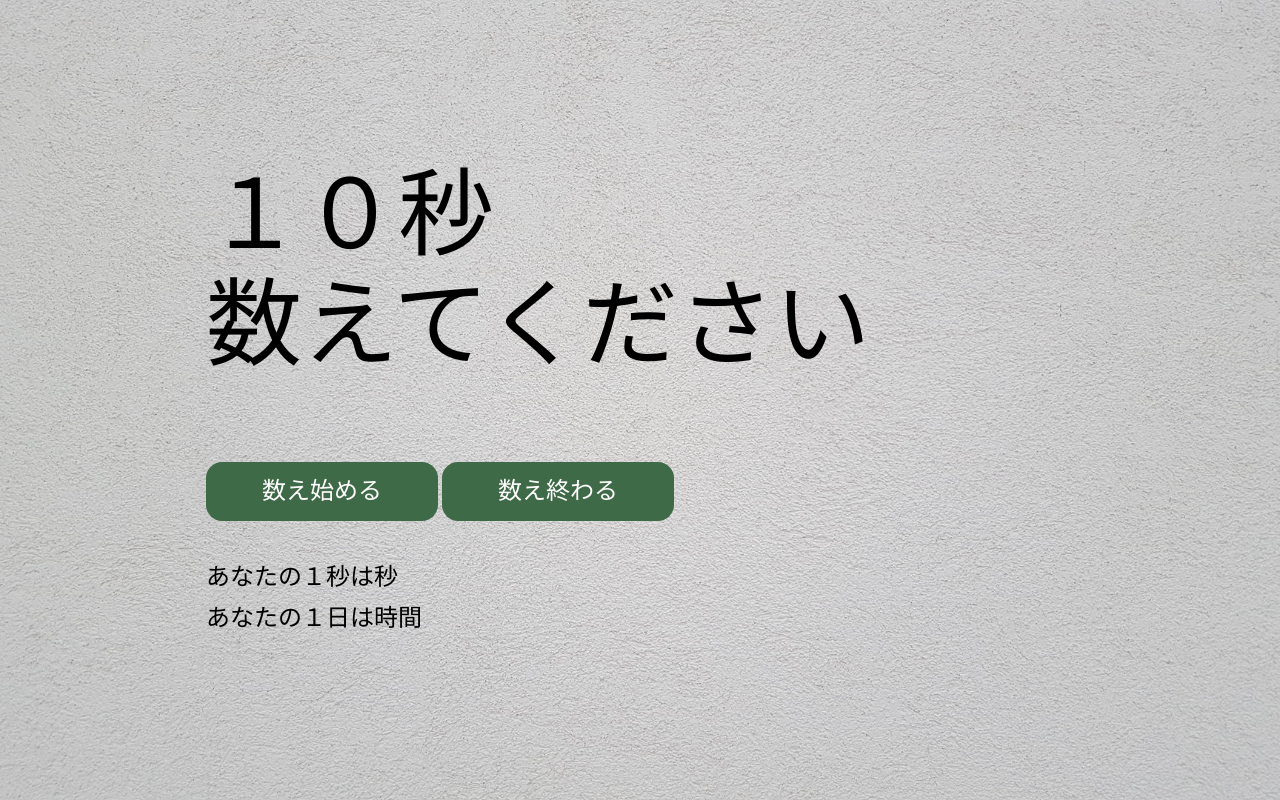
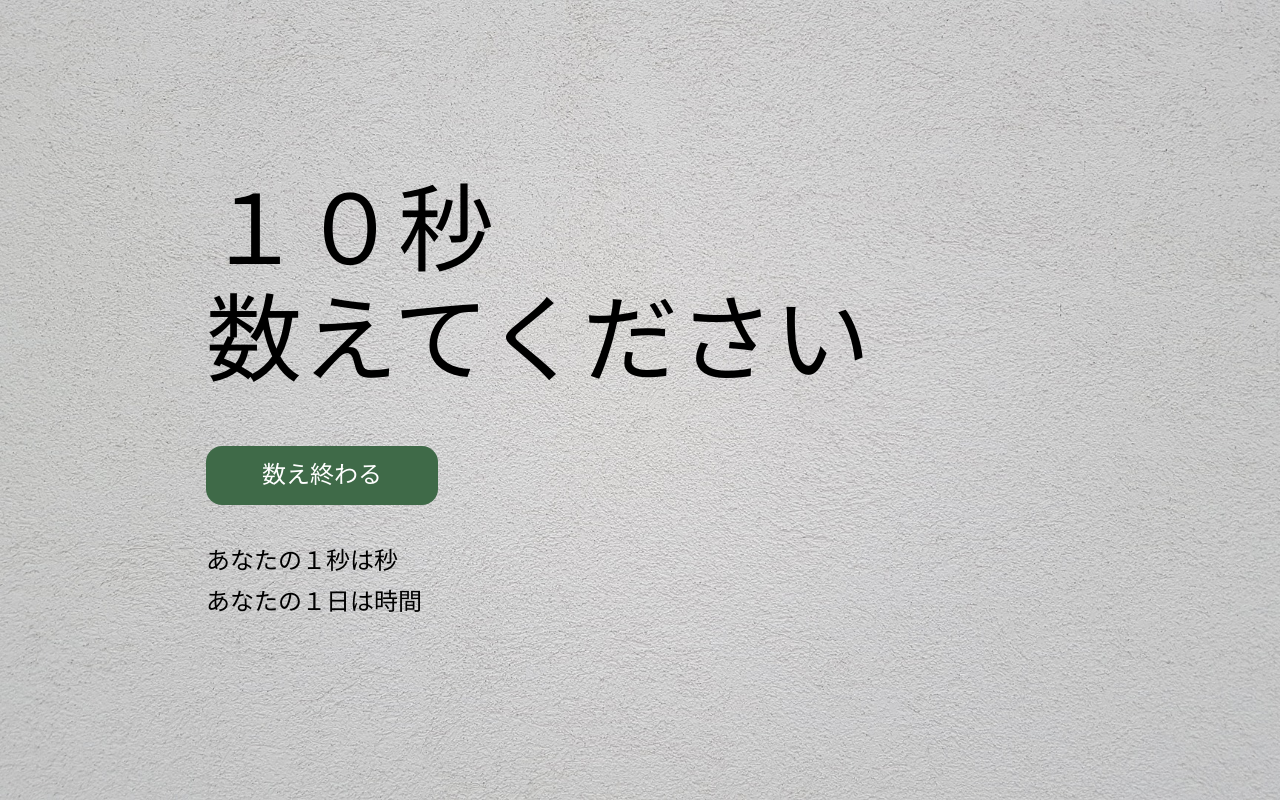
Before and after one commit to ymst-hub/ymst-hub.github.io, a plain HTML site: page timer.html in a window 1280 px wide. Both pictures are taken after a click on the button "数え始める". Drawn offline with Linux system fonts and the light colour scheme; some packages are replaced by stand-ins of ours; a web font is replaced by a local one.

Commit message:
コミット

```diff
--- a/js/timer.js
+++ b/js/timer.js
@@ -1,19 +1,29 @@
-var start_date
+var start_date = ""
+
 
 function count_start()
 {
     start_date = new Date()
+    start.style.display ="none";
+    end.style.display ="block";
 }
 
 function count_stop()
 {
     if(start_date != ""){//start_dateがセットされていないときは表示しない
+        start.style.display ="block";
+        end.style.display ="none";
         stop_date = new Date()
         const sec = Math.floor((stop_date - start_date) / 1000) / 10 //1秒当たりの差分を秒で表示
         const hour = 86400 / sec / 60 / 60 //secを1秒とした１日の時間
-        //秒と時間をhtml側に表示
-        document.getElementById("timer_result_sec").textContent = sec
-        document.getElementById("timer_result_hour").textContent = hour
+        start_date = "" //初期化
+
+        if(sec > 0.2){
+            //秒と時間をhtml側に表示
+            document.getElementById("timer_result_sec").textContent = sec
+            document.getElementById("timer_result_hour").textContent = hour
+        }
+
     }
 
 
--- a/timer.html
+++ b/timer.html
@@ -21,8 +21,8 @@
         <section class="main">
                 <div class="wrapper">
         			<h2 class="title">１０秒<br>数えてください</h2>
-                    <input class="timer-btn" type="button" value="数え始める" onclick="count_start()">
-                    <input class="timer-btn" type="button" value="数え終わる" onclick="count_stop()">
+                    <input id="start" class="timer-btn" type="button" value="数え始める" onclick="count_start()">
+                    <input id="end" class="timer-btn" type="button" value="数え終わる" onclick="count_stop()">
                      <p>
                         あなたの１秒は<span id="timer_result_sec"></span>秒<br>
                         あなたの１日は<span id="timer_result_hour"></span>時間
```
